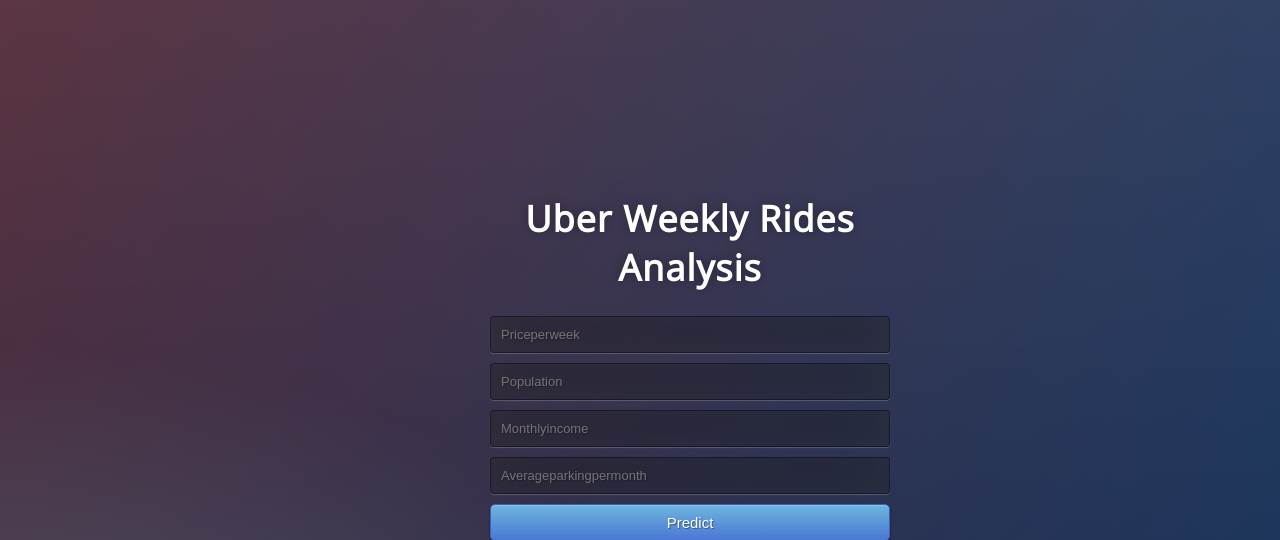
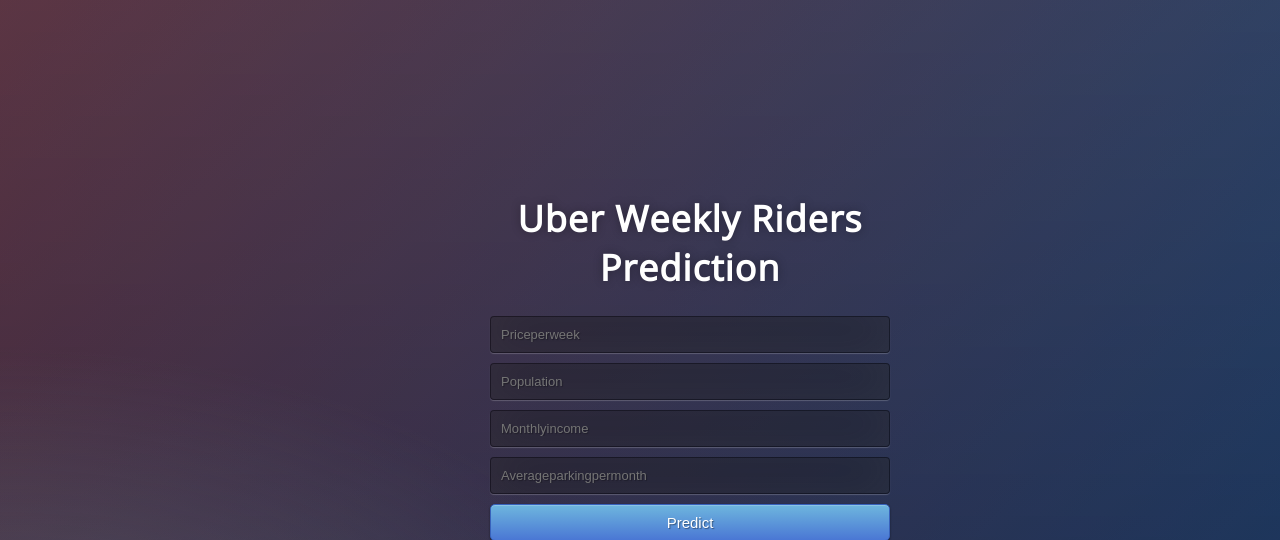
Before and after one commit to akash12695/Uber_Riders_Prediction, a Flask app: page / in a window 1280 px wide. Shown: the top 540 px of the page. Run offline with Flask 2, Linux system fonts and the light colour scheme; parts of the project's set-up code (start-up, migrations or seed data) failed here and were passed over.

Commit message:
Update index.html

```diff
--- a/templates/index.html
+++ b/templates/index.html
@@ -2,7 +2,7 @@
 <html lang="en" dir="ltr">
     <head>
         <meta charset="utf-8">
-        <title>Uber Rides Prediction Model</title>
+        <title>Uber Riders Prediction Model</title>
         <link href='https://fonts.googleapis.com/css?family=Pacifico' rel='stylesheet' type='text/css'>
         <link href='https://fonts.googleapis.com/css?family=Arimo' rel='stylesheet' type='text/css'>
         <link href='https://fonts.googleapis.com/css?family=Hind:300' rel='stylesheet' type='text/css'>
@@ -11,7 +11,7 @@
     </head>
     <body>
      <div class="login">
-        <h1>Uber Weekly Rides Analysis</h1>
+        <h1>Uber Weekly Riders Prediction</h1>
 		<form action="{{url_for('predict')}}" method="post" >
             <input type="text" name="Priceperweek" placeholder="Priceperweek" required="required">
             <input type="text" name="Population" placeholder="Population" required="required">
```
